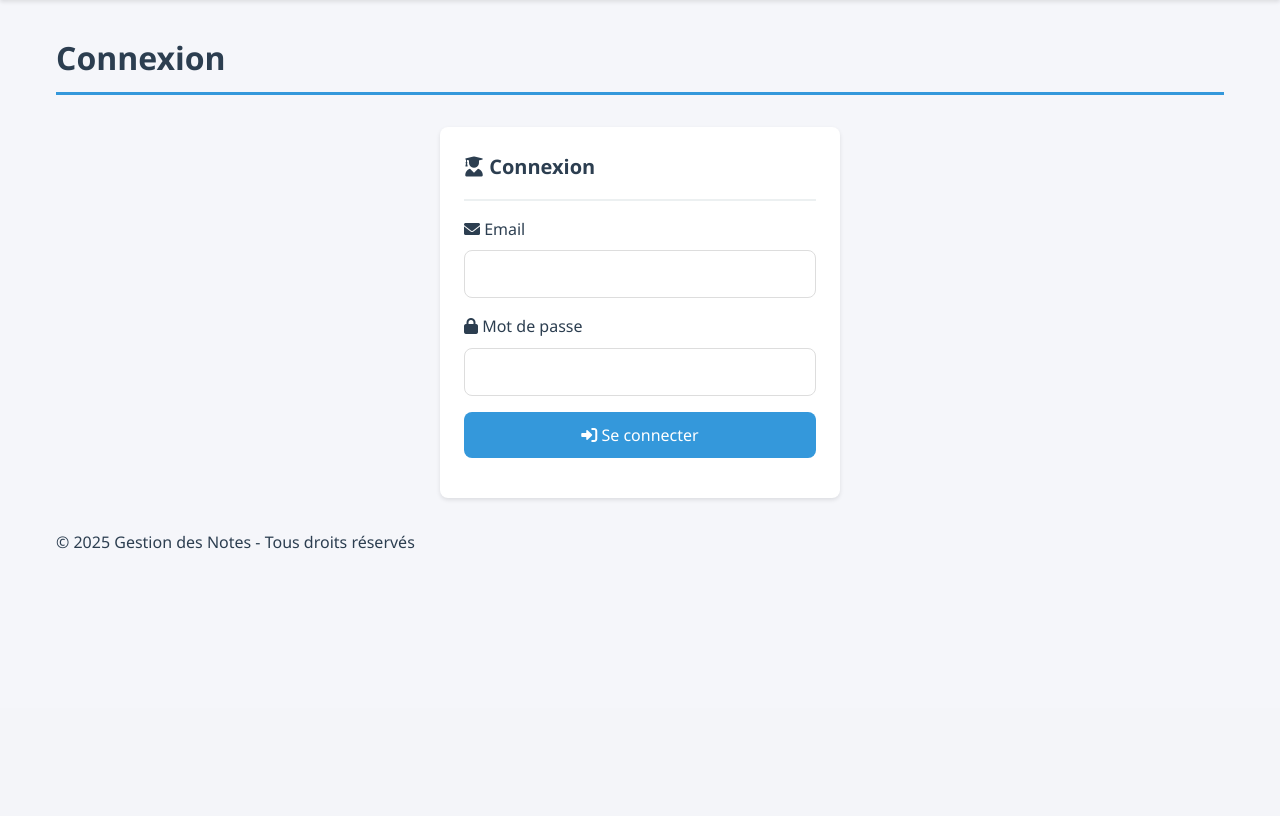
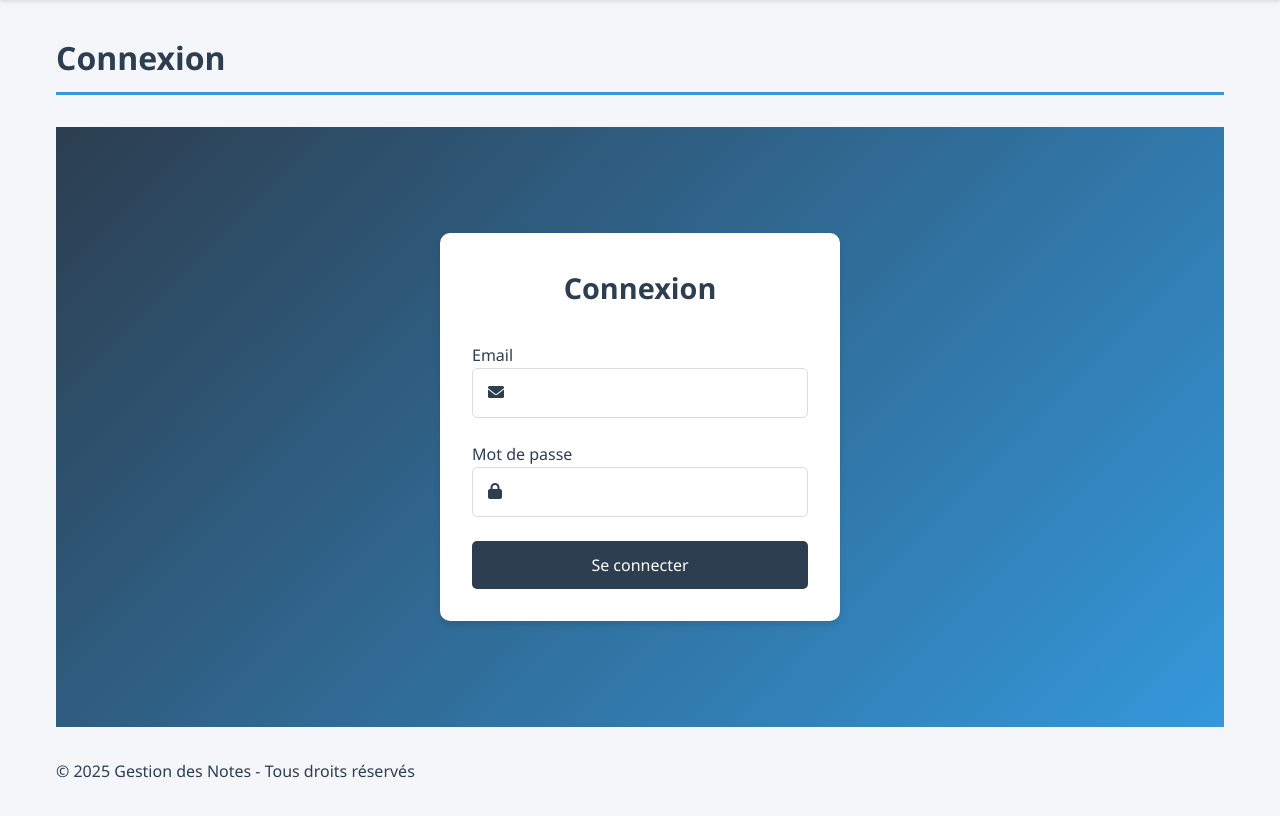
Before and after one commit to MrRobboy/Azure-Full-Stack-App, a PHP site: page /login.php in a window 1280 px wide. Shown: the part 92-908 px from the top of the page. Before the commit the page ends 641 px from the top, so only its background shows below. Run offline with PHP 8.4, Linux system fonts and the light colour scheme.

Commit message:
Kepp pushing

```diff
--- a/front/assets/css/style.css
+++ b/front/assets/css/style.css
@@ -338,3 +338,111 @@ body {
 	background-color: var(--light-color);
 	font-weight: bold;
 }
+
+/* Styles pour la page de connexion */
+.login-container {
+	display: flex;
+	justify-content: center;
+	align-items: center;
+	min-height: calc(100vh - 200px);
+	padding: 2rem;
+	background: linear-gradient(
+		135deg,
+		var(--primary-color) 0%,
+		var(--secondary-color) 100%
+	);
+}
+
+.login-card {
+	background: white;
+	padding: 2rem;
+	border-radius: 10px;
+	box-shadow: 0 4px 6px rgba(0, 0, 0, 0.1);
+	width: 100%;
+	max-width: 400px;
+}
+
+.login-card h2 {
+	text-align: center;
+	color: var(--primary-color);
+	margin-bottom: 2rem;
+	font-size: 1.8rem;
+}
+
+.input-group {
+	position: relative;
+	margin-bottom: 1.5rem;
+}
+
+.input-group-icon {
+	position: absolute;
+	left: 1rem;
+	top: 50%;
+	transform: translateY(-50%);
+	color: var(--primary-color);
+}
+
+.input-group input {
+	width: 100%;
+	padding: 0.8rem 1rem 0.8rem 2.5rem;
+	border: 1px solid #ddd;
+	border-radius: 5px;
+	font-size: 1rem;
+	transition: border-color 0.3s;
+}
+
+.input-group input:focus {
+	border-color: var(--primary-color);
+	outline: none;
+}
+
+/* Styles pour les messages d'erreur */
+.alert {
+	padding: 1rem;
+	margin-bottom: 1rem;
+	border-radius: 5px;
+	font-size: 0.9rem;
+}
+
+.alert-danger {
+	background-color: #fff3f3;
+	border: 1px solid #ffcdd2;
+	color: #d32f2f;
+}
+
+/* Styles pour le bouton de connexion */
+.btn-primary {
+	width: 100%;
+	padding: 0.8rem;
+	background-color: var(--primary-color);
+	color: white;
+	border: none;
+	border-radius: 5px;
+	font-size: 1rem;
+	cursor: pointer;
+	transition: background-color 0.3s;
+	position: relative;
+	overflow: hidden;
+}
+
+.btn-primary:hover {
+	background-color: var(--secondary-color);
+}
+
+.btn-text,
+.btn-loading {
+	display: inline-block;
+	transition: opacity 0.3s;
+}
+
+.btn-loading {
+	position: absolute;
+	left: 50%;
+	transform: translateX(-50%);
+	white-space: nowrap;
+}
+
+/* Animation du spinner */
+.fa-spinner {
+	margin-right: 0.5rem;
+}
--- a/front/login.php
+++ b/front/login.php
@@ -5,92 +5,88 @@ $pageTitle = "Connexion";
 ob_start();
 ?>
 
-<div class="card" style="max-width: 400px; margin: 0 auto;">
-	<div class="card-header">
-		<h2 class="card-title">
-			<i class="fas fa-user-graduate"></i> Connexion
-		</h2>
-	</div>
-	<div class="card-body">
-		<form id="loginForm">
+<div class="login-container">
+	<div class="login-card">
+		<h2>Connexion</h2>
+		<div id="error-message" class="alert alert-danger" style="display: none;"></div>
+		<form id="login-form">
 			<div class="form-group">
-				<label for="email" class="form-label">
-					<i class="fas fa-envelope"></i> Email
-				</label>
-				<input type="email" id="email" name="email" class="form-control" required>
+				<label for="email">Email</label>
+				<div class="input-group">
+					<span class="input-group-icon"><i class="fas fa-envelope"></i></span>
+					<input type="email" id="email" name="email" required>
+				</div>
 			</div>
 			<div class="form-group">
-				<label for="password" class="form-label">
-					<i class="fas fa-lock"></i> Mot de passe
-				</label>
-				<input type="password" id="password" name="password" class="form-control" required>
+				<label for="password">Mot de passe</label>
+				<div class="input-group">
+					<span class="input-group-icon"><i class="fas fa-lock"></i></span>
+					<input type="password" id="password" name="password" required>
+				</div>
 			</div>
-			<div class="form-group">
-				<button type="submit" class="btn btn-primary" style="width: 100%;" id="submitButton">
-					<i class="fas fa-sign-in-alt"></i> Se connecter
-				</button>
-			</div>
+			<button type="submit" class="btn btn-primary">
+				<span class="btn-text">Se connecter</span>
+				<span class="btn-loading" style="display: none;">
+					<i class="fas fa-spinner fa-spin"></i> Connexion en cours...
+				</span>
+			</button>
 		</form>
-		<div id="errorMessage" class="alert alert-danger" style="display: none;"></div>
 	</div>
 </div>
 
 <script>
-	document.getElementById('loginForm').addEventListener('submit', async function(e) {
+	document.getElementById('login-form').addEventListener('submit', async function(e) {
 		e.preventDefault();
 
-		// Désactiver le bouton et afficher l'indicateur de chargement
-		const submitButton = document.getElementById('submitButton');
-		const originalButtonText = submitButton.innerHTML;
-		submitButton.disabled = true;
-		submitButton.innerHTML = '<i class="fas fa-spinner fa-spin"></i> Connexion en cours...';
+		const email = document.getElementById('email').value;
+		const password = document.getElementById('password').value;
+		const errorMessage = document.getElementById('error-message');
+		const submitButton = this.querySelector('button[type="submit"]');
+		const btnText = submitButton.querySelector('.btn-text');
+		const btnLoading = submitButton.querySelector('.btn-loading');
 
-		// Cacher les messages d'erreur précédents
-		const errorMessage = document.getElementById('errorMessage');
+		// Afficher le loader
+		btnText.style.display = 'none';
+		btnLoading.style.display = 'inline-block';
 		errorMessage.style.display = 'none';
 
-		const formData = {
-			email: document.getElementById('email').value,
-			password: document.getElementById('password').value
-		};
-
 		try {
-			const response = await fetch('api/auth/login', {
+			const response = await fetch('/api/auth/login', {
 				method: 'POST',
 				headers: {
 					'Content-Type': 'application/json'
 				},
-				body: JSON.stringify(formData)
+				body: JSON.stringify({
+					email,
+					password
+				})
 			});
 
 			const data = await response.json();
 
 			if (response.ok) {
-				window.location.href = 'dashboard.php';
+				window.location.href = '/dashboard.php';
 			} else {
-				// Afficher le message d'erreur spécifique
-				errorMessage.textContent = data.error || 'Erreur de connexion';
+				// Afficher l'erreur
+				errorMessage.textContent = data.error || 'Une erreur est survenue lors de la connexion';
 				errorMessage.style.display = 'block';
 
-				// Si c'est une erreur d'authentification, vider le champ mot de passe
-				if (response.status === 401) {
-					document.getElementById('password').value = '';
-				}
+				// Log détaillé dans la console
+				console.error('Erreur de connexion:', {
+					status: response.status,
+					statusText: response.statusText,
+					data: data
+				});
 			}
 		} catch (error) {
-			console.error('Erreur détaillée:', error);
-
-			// Afficher un message d'erreur plus spécifique
-			if (error.name === 'TypeError' && error.message.includes('fetch')) {
-				errorMessage.textContent = 'Erreur de connexion au serveur. Veuillez vérifier votre connexion internet.';
-			} else {
-				errorMessage.textContent = 'Une erreur inattendue est survenue. Veuillez réessayer.';
-			}
+			// Erreur réseau ou autre
+			errorMessage.textContent = 'Erreur de connexion au serveur. Veuillez réessayer.';
 			errorMessage.style.display = 'block';
+			console.error('Erreur:', error);
 		} finally {
-			// Réactiver le bouton et restaurer le texte original
-			submitButton.disabled = false;
-			submitButton.innerHTML = originalButtonText;
+			// Réinitialiser le bouton
+			btnText.style.display = 'inline-block';
+			btnLoading.style.display = 'none';
 		}
 	});
 </script>
```
